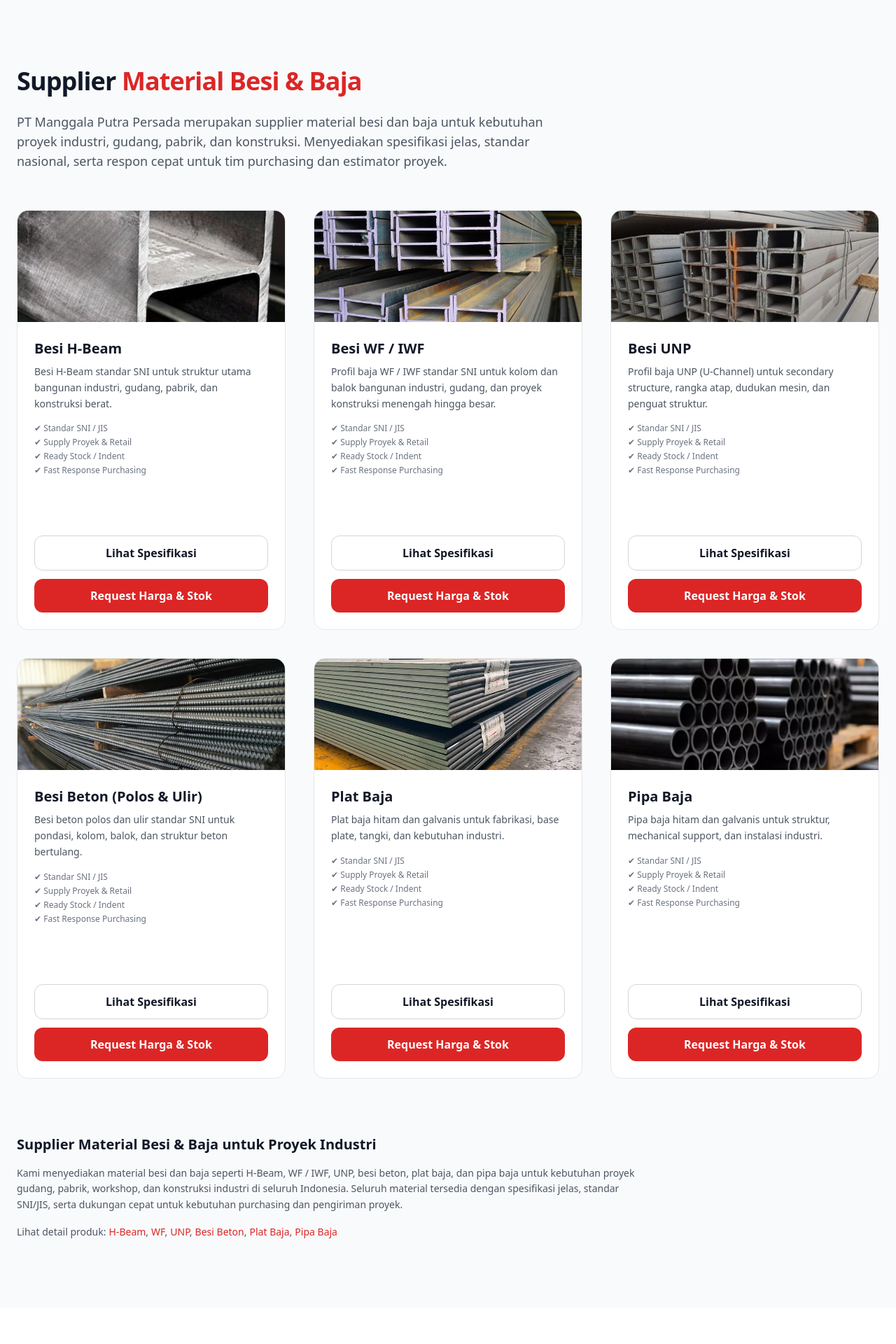
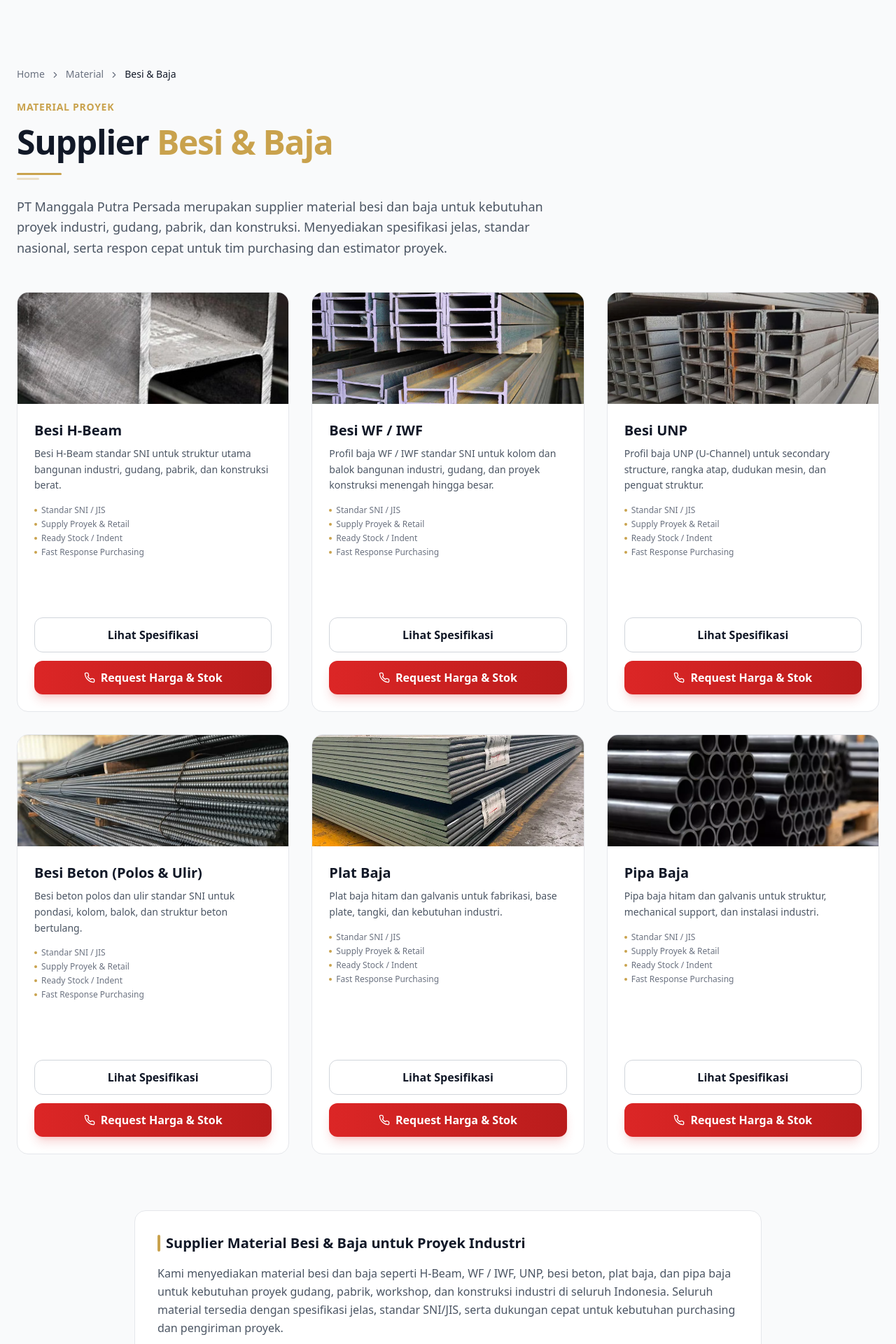
Before and after one commit to herlan-syihabudin/PT.-MANGGALA-PUTRA-PERSADA, a Next.js app: page /material/besi in a window 1280 px wide. Shown: the top 1920 px of the page at 70% size. Before the commit the page ends 1868 px from the top, so only its background shows below. Built offline with nearby package versions, Linux system fonts and the light colour scheme.

Commit message:
Update page.tsx

```diff
--- a/app/material/besi/page.tsx
+++ b/app/material/besi/page.tsx
@@ -1,14 +1,23 @@
 import Image from "next/image"
 import Link from "next/link"
+import { ChevronRight, Phone } from "lucide-react"
+import type { Metadata } from "next"
 
 /* =====================
    SEO METADATA
 ===================== */
-export const metadata = {
-  title:
-    "Supplier Besi & Baja Proyek – H-Beam, WF, UNP, Plat & Pipa | PT Manggala Putra Persada",
-  description:
-    "Supplier material besi dan baja untuk proyek industri, gudang, dan konstruksi. Menyediakan H-Beam, WF / IWF, UNP, Besi Beton, Plat Baja, dan Pipa Baja standar SNI & JIS. Ready stock dan pengiriman cepat untuk kebutuhan purchasing.",
+export const metadata: Metadata = {
+  title: "Supplier Besi & Baja Proyek – H-Beam, WF, UNP, Plat & Pipa | PT Manggala Putra Persada",
+  description: "Supplier material besi dan baja untuk proyek industri, gudang, dan konstruksi. Menyediakan H-Beam, WF / IWF, UNP, Besi Beton, Plat Baja, dan Pipa Baja standar SNI & JIS. Ready stock dan pengiriman cepat.",
+  keywords: "supplier besi baja, H-Beam, WF beam, UNP channel, besi beton SNI, plat baja, pipa baja, material konstruksi",
+  openGraph: {
+    title: "Supplier Besi & Baja Proyek | MPP Engineering",
+    description: "Material besi dan baja standar SNI untuk proyek industri dan konstruksi.",
+    images: ["/images/og-besi.jpg"],
+  },
+  alternates: {
+    canonical: "https://mppindo.com/material/besi",
+  },
 }
 
 export default function BesiPage() {
@@ -55,35 +64,57 @@ export default function BesiPage() {
     <section className="py-24 bg-gray-50">
       <div className="max-w-7xl mx-auto px-6">
 
-        {/* HEADER */}
-        <h1 className="text-4xl font-extrabold tracking-tight text-gray-900 mb-6">
-          Supplier <span className="text-red-600">Material Besi & Baja</span>
+        {/* ===== BREADCRUMB ===== */}
+        <div className="mb-6 text-sm text-gray-500">
+          <Link href="/" className="hover:text-gold transition">Home</Link>
+          <ChevronRight size={14} className="inline mx-2" />
+          <Link href="/material" className="hover:text-gold transition">Material</Link>
+          <ChevronRight size={14} className="inline mx-2" />
+          <span className="text-gray-900 font-medium">Besi & Baja</span>
+        </div>
+
+        {/* ===== HEADER ===== */}
+        <div className="max-w-3xl mb-12">
+          <span className="inline-block mb-4 text-sm font-semibold text-gold tracking-wider uppercase">
+            Material Proyek
+          </span>
+
+          <h1 className="text-4xl md:text-5xl font-extrabold tracking-tight text-gray-900">
+            Supplier <span className="text-gold">Besi & Baja</span>
           </h1>
 
-        <p className="text-lg text-gray-600 max-w-3xl mb-14">
+          <div className="relative mt-5 mb-6">
+            <div className="h-[3px] w-16 bg-gold rounded-full" />
+            <div className="h-[3px] w-8 bg-gold/30 rounded-full mt-1" />
+          </div>
+
+          <p className="text-lg text-gray-600 leading-relaxed">
             PT Manggala Putra Persada merupakan supplier material besi dan baja
             untuk kebutuhan proyek industri, gudang, pabrik, dan konstruksi.
             Menyediakan spesifikasi jelas, standar nasional, serta respon cepat
             untuk tim purchasing dan estimator proyek.
           </p>
+        </div>
 
-        {/* GRID */}
-        <div className="grid md:grid-cols-3 gap-10">
+        {/* ===== GRID ===== */}
+        <div className="grid md:grid-cols-3 gap-8">
           {materials.map((item) => (
             <div
               key={item.slug}
-              className="group bg-white border border-gray-200 rounded-2xl overflow-hidden hover:shadow-xl transition flex flex-col"
+              className="group bg-white border border-gray-200 rounded-2xl overflow-hidden hover:shadow-xl transition-all hover:-translate-y-1 flex flex-col"
             >
               {/* IMAGE */}
               <Link
                 href={`/material/besi/${item.slug}`}
-                className="relative h-56 block overflow-hidden"
+                className="relative h-56 block overflow-hidden bg-gray-100"
               >
                 <Image
                   src={item.image}
                   alt={`${item.title} standar SNI untuk proyek industri dan konstruksi`}
                   fill
+                  sizes="(max-width: 768px) 100vw, (max-width: 1200px) 50vw, 33vw"
                   className="object-cover group-hover:scale-105 transition duration-500"
+                  loading="lazy"
                 />
               </Link>
 
@@ -100,10 +131,22 @@ export default function BesiPage() {
 
                   {/* TRUST POINT */}
                   <ul className="text-xs text-gray-500 space-y-1 mb-5">
-                    <li>✔ Standar SNI / JIS</li>
-                    <li>✔ Supply Proyek & Retail</li>
-                    <li>✔ Ready Stock / Indent</li>
-                    <li>✔ Fast Response Purchasing</li>
+                    <li className="flex items-center gap-1.5">
+                      <span className="w-1 h-1 bg-gold rounded-full" />
+                      Standar SNI / JIS
+                    </li>
+                    <li className="flex items-center gap-1.5">
+                      <span className="w-1 h-1 bg-gold rounded-full" />
+                      Supply Proyek & Retail
+                    </li>
+                    <li className="flex items-center gap-1.5">
+                      <span className="w-1 h-1 bg-gold rounded-full" />
+                      Ready Stock / Indent
+                    </li>
+                    <li className="flex items-center gap-1.5">
+                      <span className="w-1 h-1 bg-gold rounded-full" />
+                      Fast Response Purchasing
+                    </li>
                   </ul>
                 </div>
 
@@ -122,8 +165,11 @@ export default function BesiPage() {
                     )}%20(ukuran,%20qty,%20lokasi%20kirim).`}
                     target="_blank"
                     rel="noreferrer"
-                    className="text-center bg-red-600 text-white py-3 rounded-xl font-semibold hover:bg-red-700 transition"
+                    className="text-center bg-gradient-to-r from-red-600 to-red-700 text-white py-3 rounded-xl font-semibold
+                      hover:from-red-700 hover:to-red-800 transition flex items-center justify-center gap-2
+                      shadow-lg shadow-red-600/20 hover:shadow-xl"
                   >
+                    <Phone size={16} />
                     Request Harga & Stok
                   </a>
                 </div>
@@ -132,12 +178,14 @@ export default function BesiPage() {
           ))}
         </div>
 
-        {/* SEO TEXT BLOCK */}
-        <div className="mt-20 max-w-4xl text-gray-600 text-sm leading-relaxed">
-          <h2 className="text-xl font-bold text-gray-900 mb-4">
+        {/* ===== SEO TEXT BLOCK ===== */}
+        <div className="mt-20 max-w-4xl mx-auto bg-white border border-gray-200 rounded-2xl p-8">
+          <h2 className="text-xl font-bold text-gray-900 mb-4 flex items-center gap-2">
+            <span className="w-1 h-6 bg-gold rounded-full" />
             Supplier Material Besi & Baja untuk Proyek Industri
           </h2>
-          <p>
+
+          <p className="text-gray-600 leading-relaxed">
             Kami menyediakan material besi dan baja seperti H-Beam, WF / IWF,
             UNP, besi beton, plat baja, dan pipa baja untuk kebutuhan proyek
             gudang, pabrik, workshop, dan konstruksi industri di seluruh
@@ -146,16 +194,37 @@ export default function BesiPage() {
             dan pengiriman proyek.
           </p>
 
-          <p className="mt-4">
+          <p className="mt-4 text-gray-600">
             Lihat detail produk:
-            <Link href="/material/besi/h-beam" className="text-red-600 ml-1">H-Beam</Link>,
-            <Link href="/material/besi/wf" className="text-red-600 ml-1">WF</Link>,
-            <Link href="/material/besi/unp" className="text-red-600 ml-1">UNP</Link>,
-            <Link href="/material/besi/besi-beton" className="text-red-600 ml-1">Besi Beton</Link>,
-            <Link href="/material/besi/plat-baja" className="text-red-600 ml-1">Plat Baja</Link>,
-            <Link href="/material/besi/pipa-baja" className="text-red-600 ml-1">Pipa Baja</Link>
+            <Link href="/material/besi/h-beam" className="text-gold hover:underline ml-1">H-Beam</Link>,
+            <Link href="/material/besi/wf" className="text-gold hover:underline ml-1">WF</Link>,
+            <Link href="/material/besi/unp" className="text-gold hover:underline ml-1">UNP</Link>,
+            <Link href="/material/besi/besi-beton" className="text-gold hover:underline ml-1">Besi Beton</Link>,
+            <Link href="/material/besi/plat-baja" className="text-gold hover:underline ml-1">Plat Baja</Link>,
+            <Link href="/material/besi/pipa-baja" className="text-gold hover:underline ml-1">Pipa Baja</Link>
           </p>
         </div>
+
+        {/* ===== SCHEMA MARKUP (ItemList) ===== */}
+        <script
+          type="application/ld+json"
+          dangerouslySetInnerHTML={{
+            __html: JSON.stringify({
+              "@context": "https://schema.org",
+              "@type": "ItemList",
+              "name": "Material Besi & Baja",
+              "description": "Daftar material besi dan baja untuk proyek konstruksi",
+              "numberOfItems": materials.length,
+              "itemListElement": materials.map((item, index) => ({
+                "@type": "ListItem",
+                "position": index + 1,
+                "url": `https://mppindo.com/material/besi/${item.slug}`,
+                "name": item.title,
+                "image": item.image,
+              }))
+            })
+          }}
+        />
 
       </div>
     </section>
```
Lines whose indentation alone changed are shown as unchanged.
